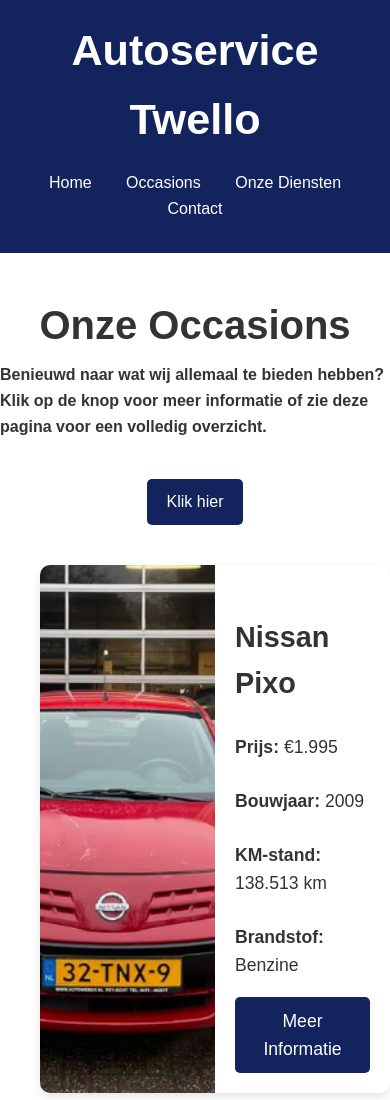
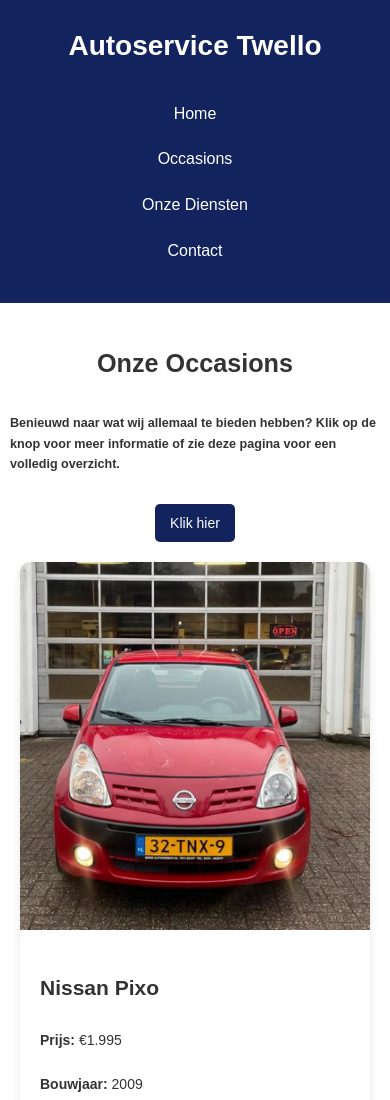
Before and after one commit to zakelijkaccount/firstweb, a plain HTML site: page occasions.html in a window 390 px wide. Shown: the top 1100 px of the page. Drawn offline with Linux system fonts and the light colour scheme.

Commit message:
Update occasions.css

```diff
--- a/occasions.css
+++ b/occasions.css
@@ -171,3 +171,82 @@ footer {
     text-align: center;
     margin-top: 200px;
 }
+
+
+/* Media query voor schermen kleiner dan 768px (bijvoorbeeld mobiele telefoons) */
+@media (max-width: 768px) {
+    body {
+        font-size: 14px; /* Maak de standaard tekstgrootte kleiner */
+    }
+
+    header h1 {
+        font-size: 2em; /* Kleiner lettertype voor de koptekst */
+        padding: 0.5rem 0; /* Minder padding rond de header */
+    }
+
+    nav ul {
+        display: flex;
+        flex-direction: column; /* Navigatielinks onder elkaar zetten */
+        align-items: center;
+    }
+
+    nav ul li {
+        margin: 10px 0; /* Extra ruimte tussen de links */
+    }
+
+    #occasions h2 {
+        font-size: 1.8em; /* Kleiner lettertype voor de occasions-kop */
+        margin: 20px 0;
+    }
+
+    .occasion-list {
+        grid-template-columns: 1fr; /* Eén kolom voor auto-items op mobiel */
+        margin-left: 20px; /* Minder marge aan de zijkanten */
+        margin-right: 20px;
+        gap: 20px; /* Iets kleinere afstand tussen de items */
+    }
+
+    .occasion-item {
+        flex-direction: column; /* Laat de afbeelding en details stapelen */
+        margin-bottom: 40px;
+    }
+
+    .occasion-item img {
+        width: 100%; /* Afbeelding neemt volledige breedte in */
+        height: auto;
+    }
+
+    .occasion-details h3 {
+        font-size: 1.5em; /* Kleiner lettertype voor de titels */
+    }
+
+    .occasion-details p {
+        font-size: 1em; /* Kleiner lettertype voor details */
+    }
+
+    .occasion-details .btn {
+        padding: 8px 15px; /* Kleinere knoppen */
+        font-size: 1em;
+    }
+
+    .beschrijving {
+        font-size: 0.9em; /* Kleinere tekstgrootte voor beschrijvingen */
+        padding: 10px;
+    }
+
+    .container1 {
+        flex-direction: column; /* Stapel de inhoud in de container */
+        margin-top: 20px;
+        margin-bottom: 20px;
+    }
+
+    .button {
+        padding: 8px 15px; /* Knoppen compacter maken */
+        font-size: 1em;
+    }
+
+    footer {
+        font-size: 14px; /* Kleinere tekst in de footer */
+        padding: 10px 15px;
+    }
+}
```
